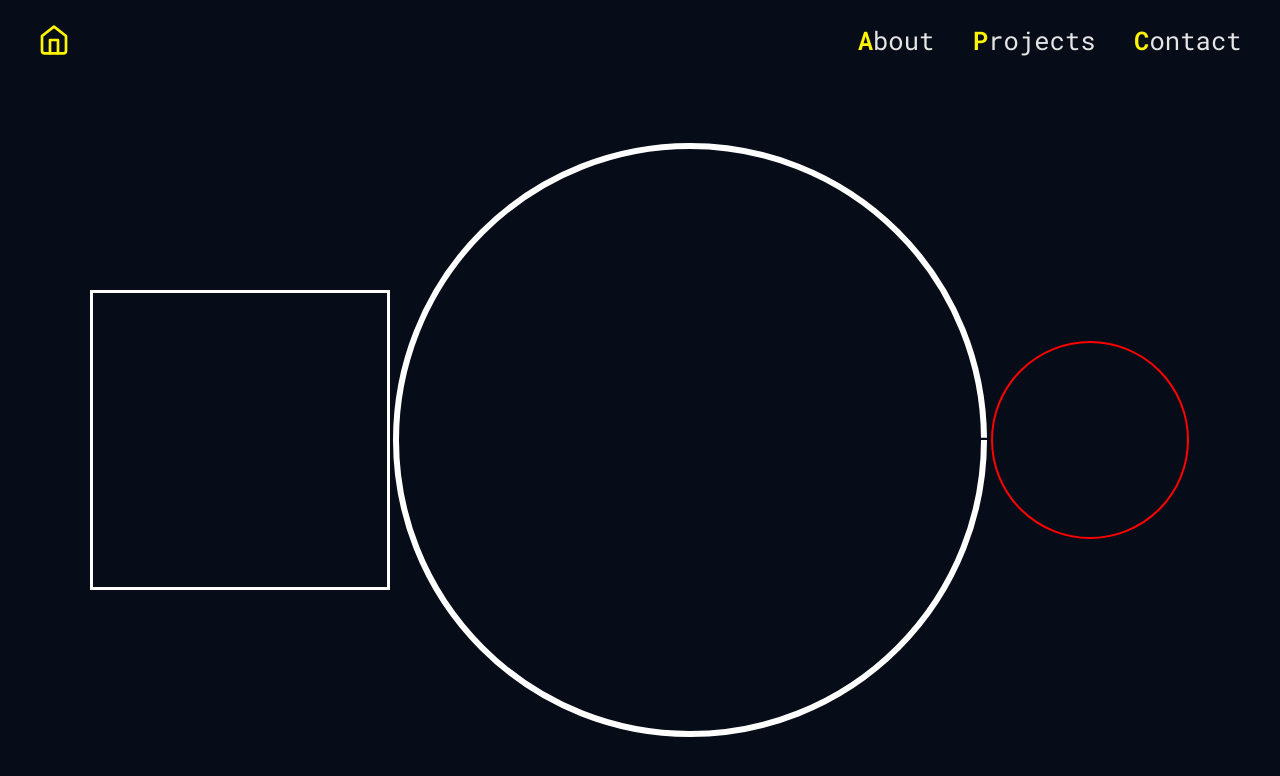
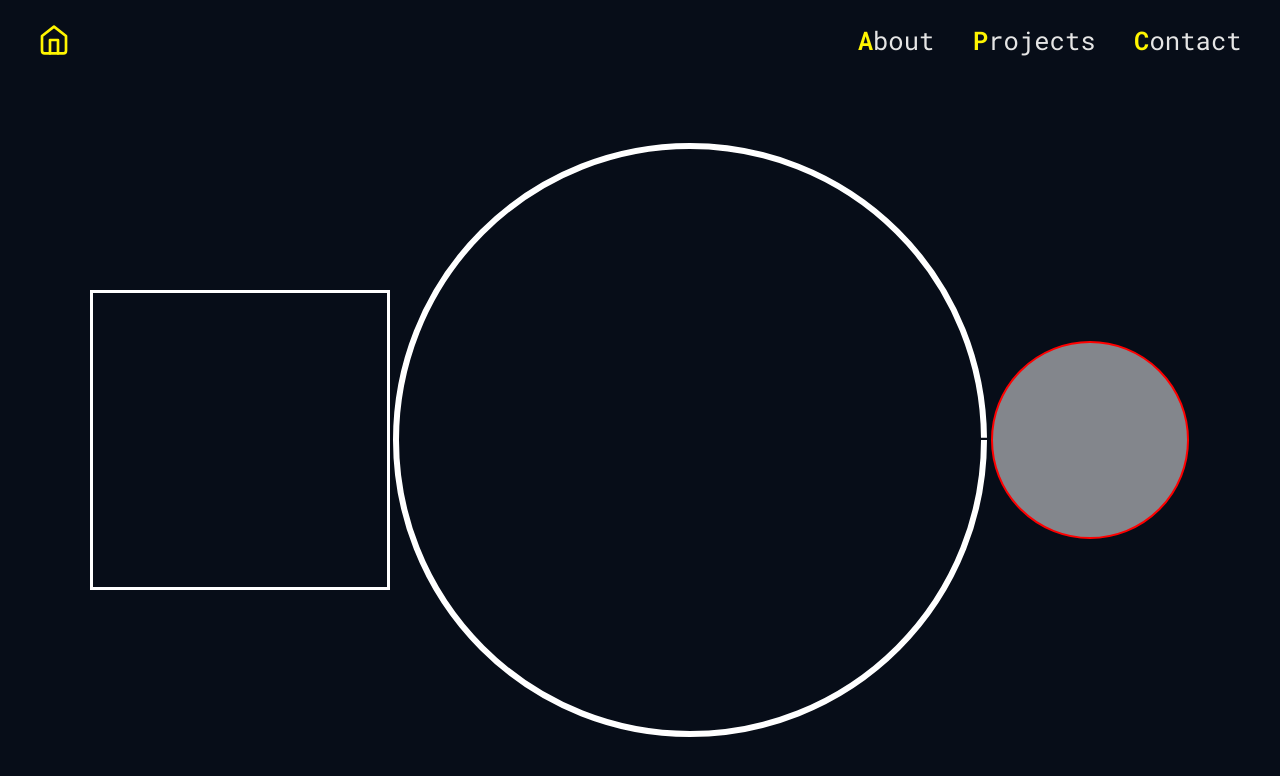
Before and after one commit to JakePitman/moreaporia, a React (Create React App) app: page /projects in a window 1280 px wide. Shown: the top 776 px of the page. Built offline with nearby package versions, Linux system fonts and the light colour scheme; a web font is replaced by a local one.

Commit message:
Add fill prop to BlueprintShape

```diff
--- a/src/components/ProjectsPage/BlueprintShape.tsx
+++ b/src/components/ProjectsPage/BlueprintShape.tsx
@@ -4,6 +4,7 @@ import { motion } from "framer-motion";
 type Props = {
   shape: "square" | "circle";
   color: string;
+  fill?: string;
 };
 
 const variants = {
@@ -13,10 +14,11 @@ const variants = {
 
 type ShapeProps = {
   color: string;
+  fill?: string;
 };
 
 const shapeMap = {
-  square: ({ color }: ShapeProps) => (
+  square: ({ color, fill = "none" }: ShapeProps) => (
     <motion.rect
       variants={variants}
       initial="hidden"
@@ -27,9 +29,10 @@ const shapeMap = {
       width="99%"
       height="99%"
       stroke={color}
+      fill={fill}
     />
   ),
-  circle: ({ color }: ShapeProps) => (
+  circle: ({ color, fill }: ShapeProps) => (
     <motion.circle
       variants={variants}
       initial="hidden"
@@ -39,11 +42,12 @@ const shapeMap = {
       cy="50%"
       r="49%"
       stroke={color}
+      fill={fill}
     />
   ),
 };
 
-const BlueprintShape = ({ shape, color }: Props) => {
+const BlueprintShape = ({ shape, color, fill }: Props) => {
   const Shape = shapeMap[shape];
   return (
     <motion.svg
@@ -54,7 +58,7 @@ const BlueprintShape = ({ shape, color }: Props) => {
       viewBox="0 0 100 100"
       fill="none"
     >
-      <Shape color={color} />
+      <Shape color={color} fill={fill} />
     </motion.svg>
   );
 };
--- a/src/components/ProjectsPage/ProjectsPage.tsx
+++ b/src/components/ProjectsPage/ProjectsPage.tsx
@@ -19,7 +19,11 @@ const ProjectsPage = () => {
         <BlueprintShape shape="circle" color="white" />
       </div>
       <div style={{ width: "200px", height: "200px" }}>
-        <BlueprintShape shape="circle" color="red" />
+        <BlueprintShape
+          shape="circle"
+          color="red"
+          fill="rgba(255,255,255, 0.5)"
+        />
       </div>
     </div>
   );
```
